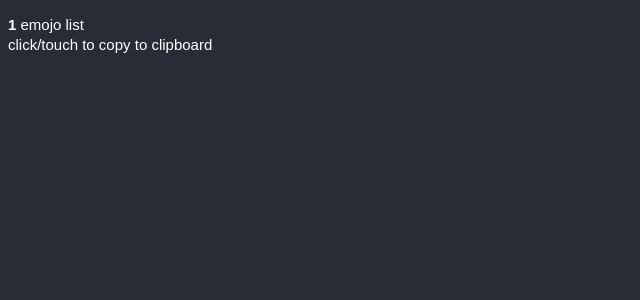
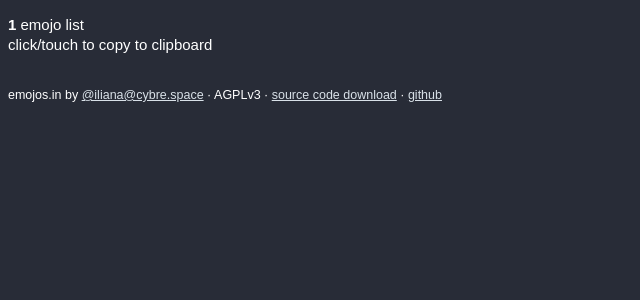
Before and after one commit to iliana/emojos.in, a Flask app: page /1 in a window 1280 px wide. Shown: the top 300 px of the page, without its empty margins (0-640 px from the left). Run offline with Flask 2, Linux system fonts and the light colour scheme; data that the repository does not hold is empty.

Commit message:
Add AGPLv3 compliance

```diff
--- a/emojos.py
+++ b/emojos.py
@@ -13,6 +13,7 @@
 # You should have received a copy of the GNU Affero General Public License
 # along with this program.  If not, see <https://www.gnu.org/licenses/>.
 
+import botocore.session
 import operator
 import requests
 import urllib.parse
@@ -41,6 +42,17 @@ def no_content():
     return ('', 204)
 
 
+@app.route('/code')
+def code():
+    context = request.environ.get('lambda.context')
+    session = botocore.session.get_session()
+    # region name is detected from lambda environment
+    client = session.create_client('lambda')
+    code = client.get_function(FunctionName=context.function_name,
+                               Qualifier=context.function_version)
+    return redirect(code['Code']['Location'], code=303)
+
+
 @app.route('/', methods=('GET', 'POST'))
 def index():
     if request.method == 'POST':
--- a/requirements.txt
+++ b/requirements.txt
@@ -1,3 +1,4 @@
 Flask
+botocore
 requests
 zappa
--- a/static/site.css
+++ b/static/site.css
@@ -43,3 +43,7 @@ dl.emojo dd {
 dl.emojo dd.success {
     color: rgb(202, 143, 4);
 }
+
+footer {
+    font-size: smaller;
+}
--- a/templates/base.html
+++ b/templates/base.html
@@ -8,5 +8,18 @@
     <body>
         {% block body %}
         {% endblock body %}
+        <footer>
+            <p>
+                emojos.in by <a href="https://cybre.space/@iliana">@iliana@cybre.space</a>
+                &middot;
+                AGPLv3
+                &middot;
+                <a href="{{ url_for('code') }}">source code download</a>
+                &middot;
+                <a href="https://github.com/ilianaw/emojos.in">github</a>
+            </p>
+        </footer>
+        {% block script %}
+        {% endblock script %}
     </body>
 </html>
--- a/templates/emojo.html
+++ b/templates/emojo.html
@@ -13,5 +13,7 @@
     </div>
     {% endfor %}
 </dl>
+{% endblock body %}
+{% block script %}
 <script src="{{ url_for('static', filename='copy.js') }}"></script>
-{% endblock body %}
+{% endblock script %}
```
Also changed, not shown: zappa_settings.json (+8 -1 lines).
